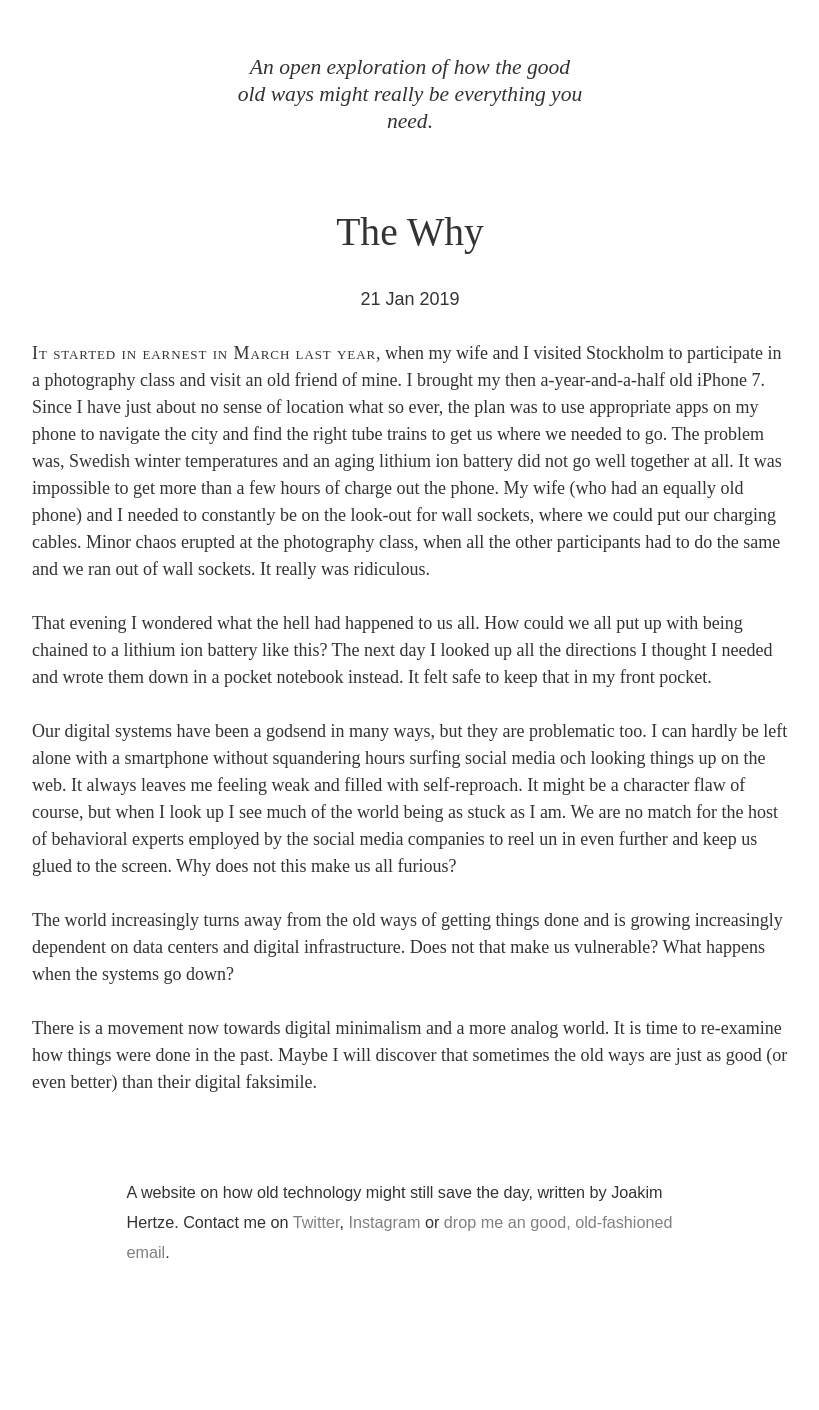
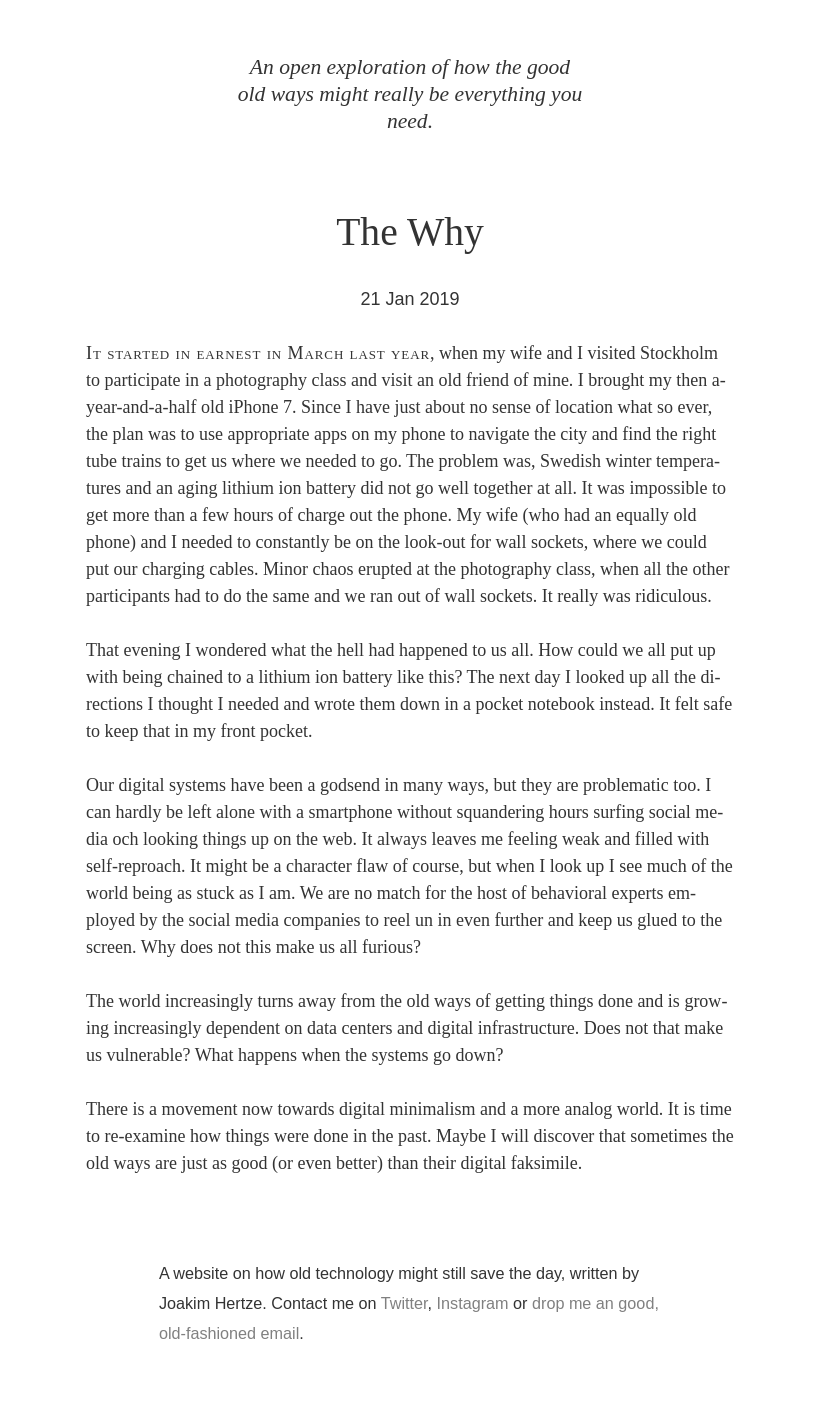
Before and after one commit to hertze/hertze.github.io, a Jekyll site: the page built from index.html, in a window 1280 px wide. Shown: the whole page, without its empty margins (230-1049 px from the left). Built offline with Jekyll 4.4.1, drawn with Linux system fonts in a browser that asks for light colours; some web fonts are replaced; the list of posts is cut into pages by our own code; before the commit the page ends 1329 px from its top, so only the background shows below that.

Commit message:
Narrower
Narrowed the column width of the body and the footer.

```diff
--- a/assets/main.css
+++ b/assets/main.css
@@ -53,7 +53,7 @@ body {
 	font-family: cardea, serif;
 	font-weight: 400;
 	font-style: normal;
-	max-width: 46em;
+	max-width: 40em;
 	margin: 3em auto;
 	color: #333;
 }
@@ -105,7 +105,7 @@ footer {
 	margin: 3.75em auto;
 	font-size: 0.9em;
 	line-height: 1.875em;
-	max-width: 40em;
+	max-width: 36em;
 }
 
 footer p {
```
